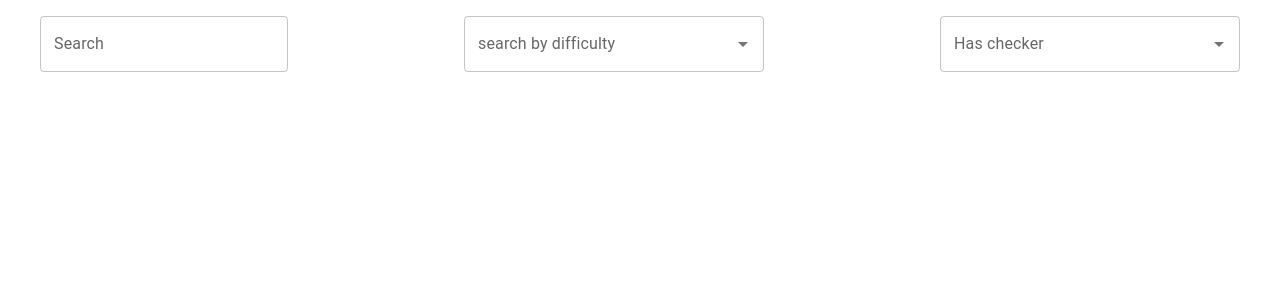
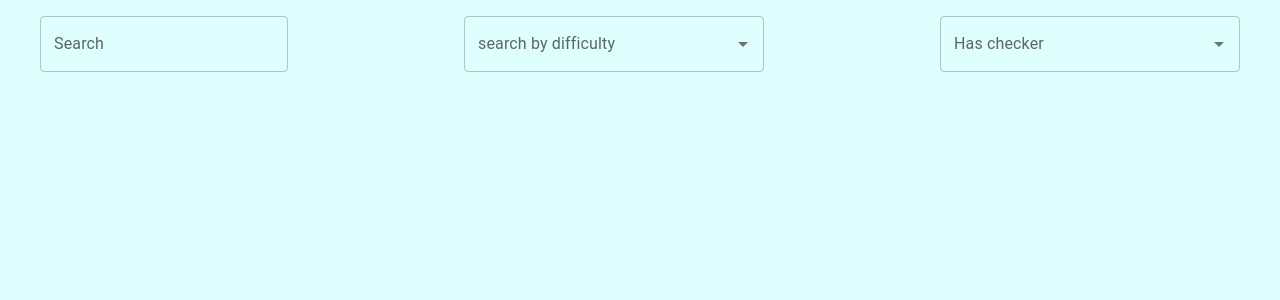
Before and after one commit to Ruzmat-dev/Kep, a React (Vite) app: page / in a window 1280 px wide. Shown: the top 300 px of the page. Built offline with nearby package versions, Linux system fonts and the light colour scheme; no server answers.

Commit message:
change bg

```diff
--- a/src/index.css
+++ b/src/index.css
@@ -0,0 +1,3 @@
+body {
+    background: rgb(222, 255, 254);
+}
```
